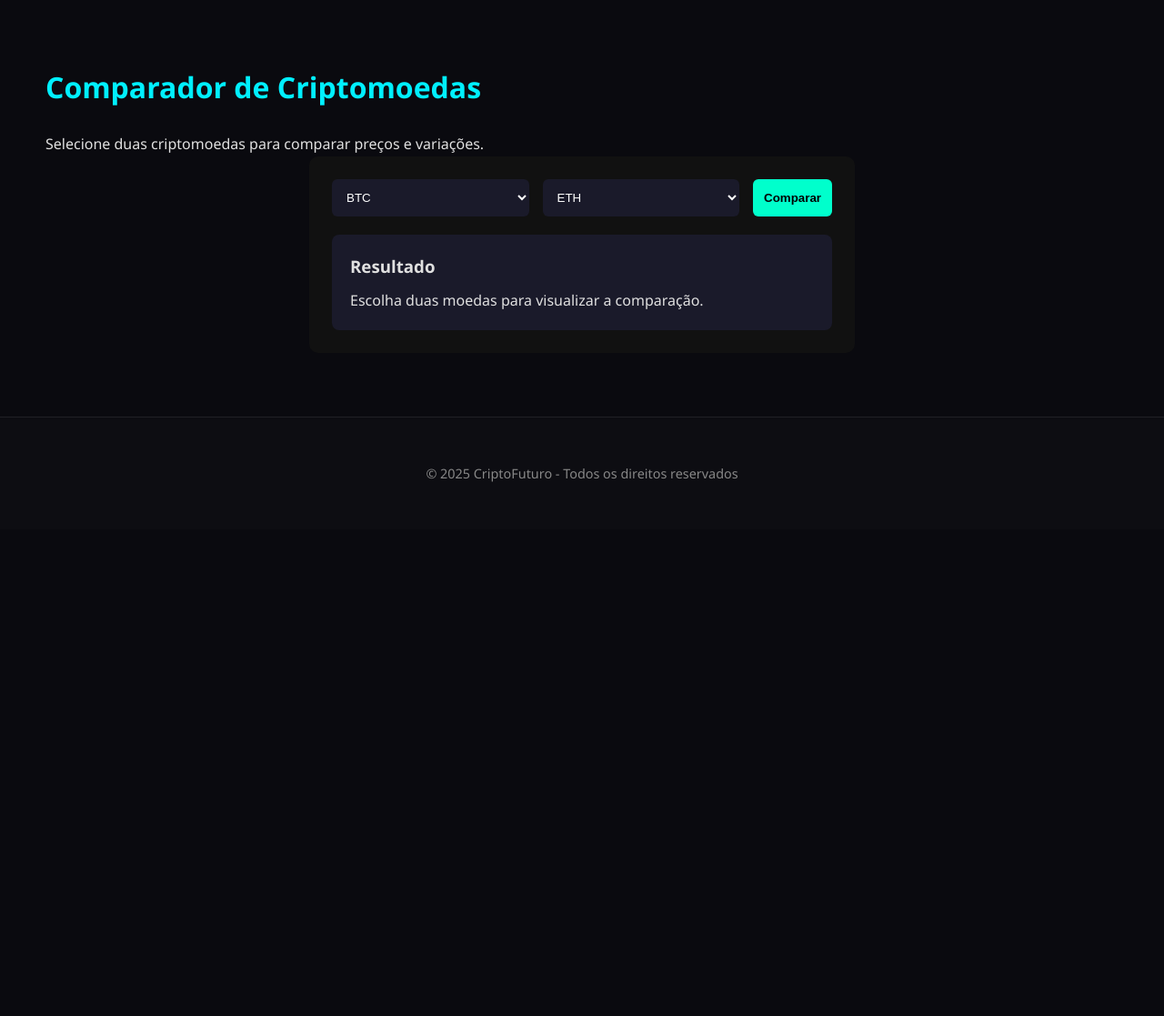
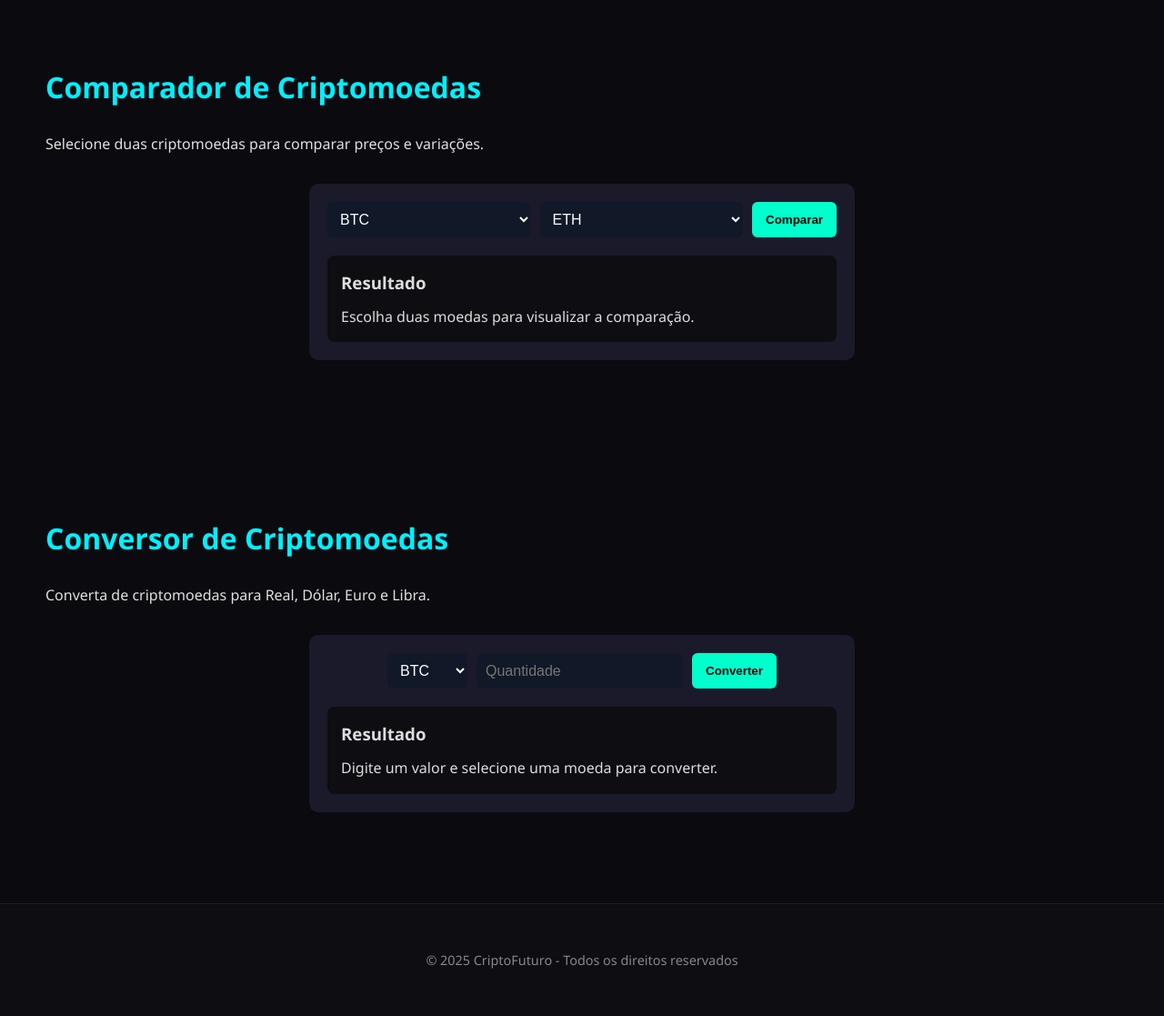
Before and after one commit to lucasguimaraes1329/cripto, a PHP site: page /comparador.html in a window 1280 px wide. Shown: the part 78-1195 px from the top of the page at 91% size. Before the commit the page ends 608 px from the top, so only its background shows below. Run offline with PHP 8.4, Linux system fonts and the light colour scheme.

Commit message:
att_comparador

```diff
--- a/comparador.html
+++ b/comparador.html
@@ -3,8 +3,47 @@
 <head>
   <meta charset="UTF-8">
   <meta name="viewport" content="width=device-width, initial-scale=1.0">
-  <title>Comparador - CriptoFuturo</title>
+  <title>Comparador e Conversor - CriptoFuturo</title>
   <link rel="stylesheet" href="style.css">
+  <script>
+    // Valores fictícios de referência (em USD)
+    const taxas = {
+      BTC: 72000,
+      ETH: 3600,
+      SOL: 220,
+      DOGE: 0.18
+    };
+
+    const moedasFiat = {
+      USD: 1,
+      BRL: 5.2,
+      EUR: 0.92,
+      GBP: 0.78
+    };
+
+    function converter() {
+      const cripto = document.getElementById("cripto").value;
+      const valor = parseFloat(document.getElementById("valor").value);
+
+      if (isNaN(valor) || valor <= 0) {
+        document.getElementById("resultadoConversao").innerHTML = "<p>Digite um valor válido.</p>";
+        return;
+      }
+
+      const valorUSD = valor * taxas[cripto]; // Converte cripto para USD
+
+      let resultado = `<h3>Resultado</h3>`;
+      resultado += `<p>${valor} ${cripto} equivale a:</p>`;
+      resultado += `<ul>
+        <li><strong>USD:</strong> $${valorUSD.toFixed(2)}</li>
+        <li><strong>BRL:</strong> R$${(valorUSD * moedasFiat.BRL).toFixed(2)}</li>
+        <li><strong>EUR:</strong> €${(valorUSD * moedasFiat.EUR).toFixed(2)}</li>
+        <li><strong>GBP:</strong> £${(valorUSD * moedasFiat.GBP).toFixed(2)}</li>
+      </ul>`;
+
+      document.getElementById("resultadoConversao").innerHTML = resultado;
+    }
+  </script>
 </head>
 <body>
   <header>
@@ -46,6 +85,27 @@
     </div>
   </section>
 
+  <section class="conteudo">
+    <h1>Conversor de Criptomoedas</h1>
+    <p>Converta de criptomoedas para Real, Dólar, Euro e Libra.</p>
+    <div class="conversor-box">
+      <div class="conversor-form">
+        <select id="cripto">
+          <option value="BTC">BTC</option>
+          <option value="ETH">ETH</option>
+          <option value="SOL">SOL</option>
+          <option value="DOGE">DOGE</option>
+        </select>
+        <input type="number" id="valor" placeholder="Quantidade" min="0" step="any">
+        <button onclick="converter()">Converter</button>
+      </div>
+      <div class="resultado" id="resultadoConversao">
+        <h3>Resultado</h3>
+        <p>Digite um valor e selecione uma moeda para converter.</p>
+      </div>
+    </div>
+  </section>
+
   <footer>
     <p class="copy">© 2025 CriptoFuturo - Todos os direitos reservados</p>
   </footer>
--- a/style.css
+++ b/style.css
@@ -324,6 +324,64 @@ blockquote {
   text-decoration: underline;
 }
 
+.comparador-box, .conversor-box {
+  background: #1a1a2a;
+  padding: 20px;
+  margin: 30px auto;
+  border-radius: 10px;
+  max-width: 600px;
+  text-align: center;
+}
+
+.comparador-form, .conversor-form {
+  display: flex;
+  justify-content: center;
+  gap: 10px;
+  margin-bottom: 20px;
+  flex-wrap: wrap;
+}
+
+.comparador-form select, .conversor-form select, .conversor-form input {
+  padding: 10px;
+  border-radius: 6px;
+  border: none;
+  background: #111827;
+  color: #fff;
+  font-size: 1em;
+}
+
+.comparador-form button, .conversor-form button {
+  padding: 10px 15px;
+  border: none;
+  border-radius: 6px;
+  background: #00ffcc;
+  color: #000;
+  font-weight: bold;
+  cursor: pointer;
+}
+
+.comparador-form button:hover, .conversor-form button:hover {
+  background: #00d4aa;
+}
+
+.resultado {
+  background: #0d0d12;
+  padding: 15px;
+  border-radius: 8px;
+  text-align: left;
+  color: #ddd;
+}
+
+.resultado ul {
+  list-style: none;
+  padding: 0;
+}
+
+.resultado ul li {
+  margin-bottom: 8px;
+}
+
+
 /* Footer */
 footer {
   background: #0d0d12;
```
